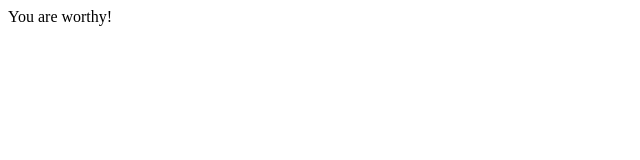
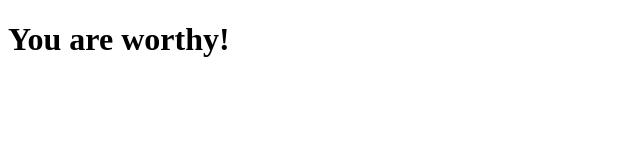
Before and after one commit to NidadavoluNiharika/KhaanaApkeyGhar, a plain HTML site: page index.html in a window 1280 px wide. Shown: the whole page, without its empty margins (0-640 px from the left). Drawn offline with Linux system fonts and the light colour scheme.

Commit message:
using js

```diff
--- a/index.html
+++ b/index.html
@@ -6,6 +6,13 @@
     <title>KhaanaApkeyGhar</title>
 </head>
 <body>
-    <div id ="root"> You are worthy!</div>
+    <div id ="root">
+    </div>
+    <script>
+        const heading = document.createElement("h1");
+        heading.innerHTML = "You are worthy!";
+        const divElement = document.getElementById("root");
+        divElement.appendChild(heading);
+    </script>
 </body>
 </html>
```
